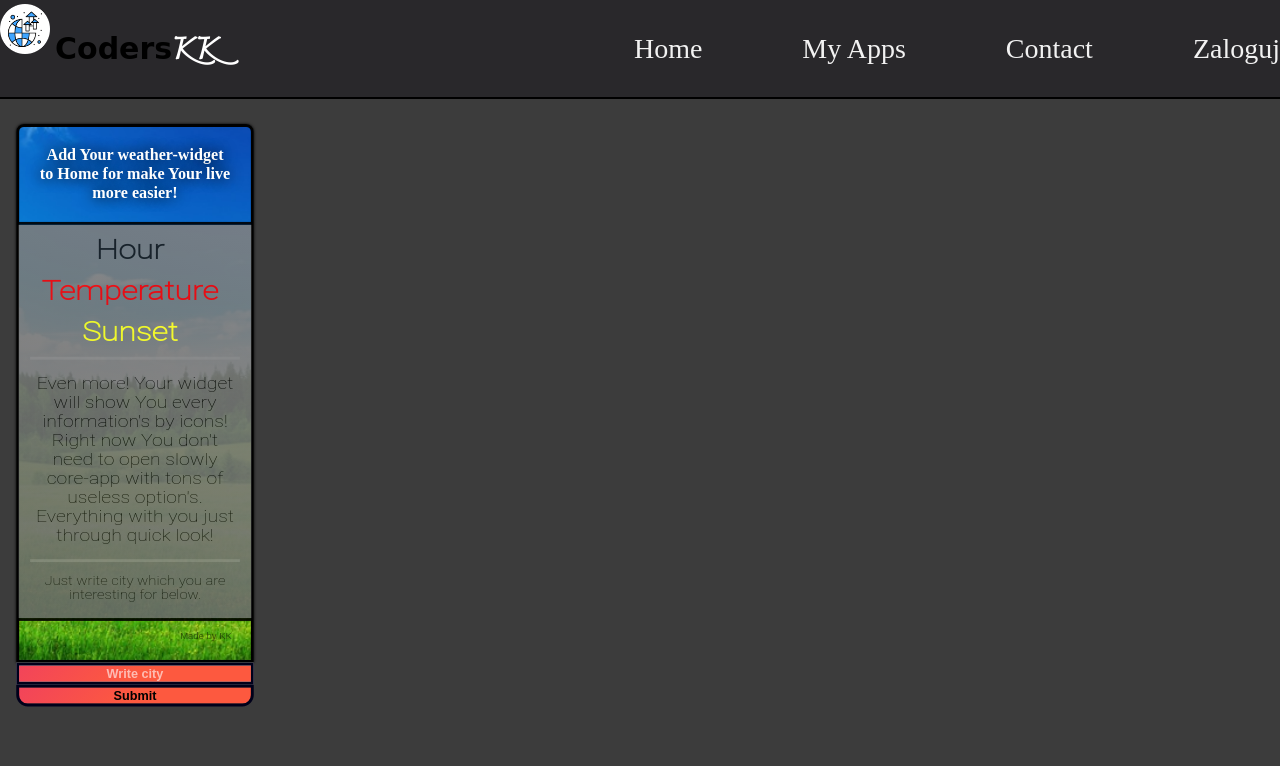
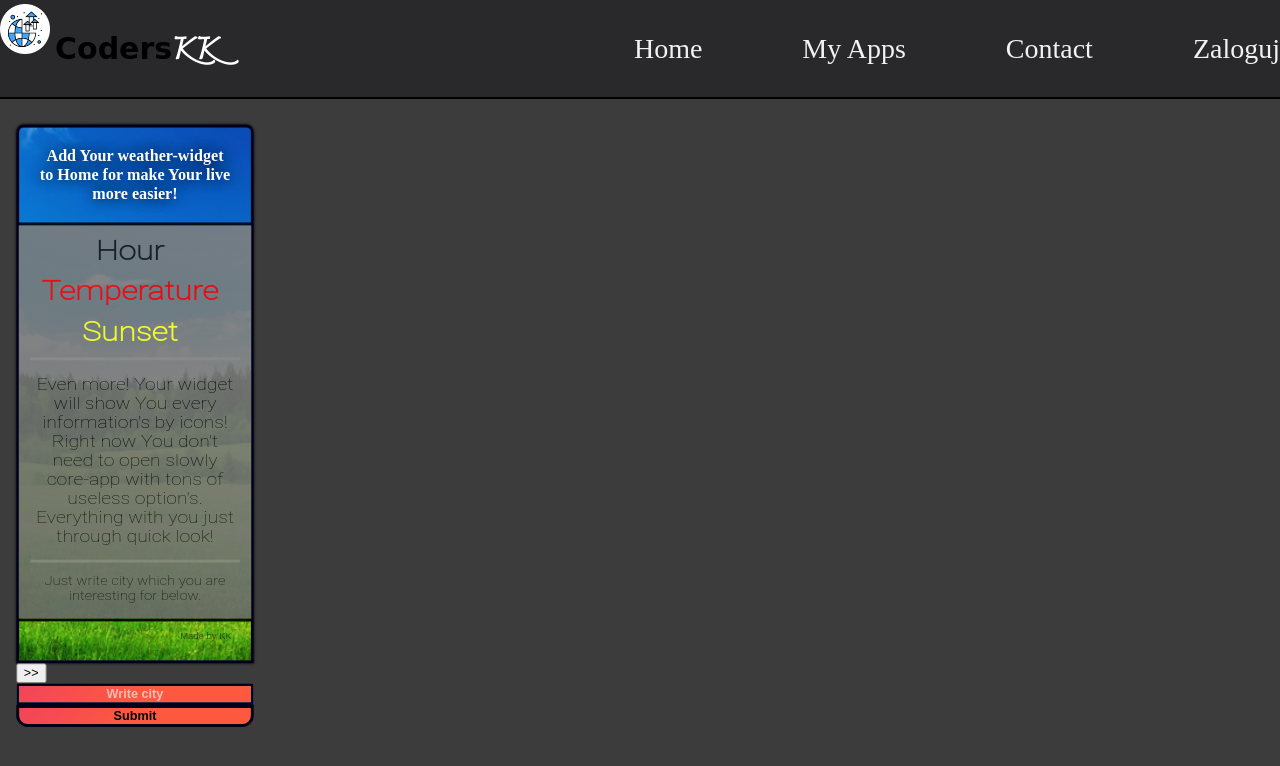
Before and after one commit to Konradk7/react-global-app, a React (Create React App) app: page / in a window 1280 px wide. Shown: the top 766 px of the page. Built offline with nearby package versions, Linux system fonts and the light colour scheme.

Commit message:
Init inputs-hide button

```diff
--- a/src/components/WeatherForm.js
+++ b/src/components/WeatherForm.js
@@ -1,6 +1,10 @@
-import React from 'react';
+import React, {useState} from 'react';
 
 function WeatherForm({value, change, submit}) {
+    const [showInputs, setShowInputs] = useState(false);
+    function handleShowInputs() {
+        setShowInputs(true)
+    }
     return (
 
         <form onSubmit={submit} className="weather-form">
@@ -8,7 +12,7 @@ function WeatherForm({value, change, submit}) {
                 <h2 className="weather-form-container__title"> Add Your weather-widget to Home for make Your live more
                     easier!</h2>
 
-                <p className="weather-form-container__text">
+                <div className="weather-form-container__text">
                     <ul className="weather-form-container__list">
                         <li className="weather-form-container__list-element">Hour</li>
                         <li className="weather-form-container__list-element">Temperature</li>
@@ -21,11 +25,15 @@ function WeatherForm({value, change, submit}) {
                     </p>
                     <p className="weather-form-container__text-footer"> Just write city which you are interesting for below.</p>
 
-                </p>
+                </div>
 
                 <p className="weather-form-container__footer">Made by KK </p>
 
             </div>
+            <div className="weather-form__input">
+                <button onClick={handleShowInputs}>
+                    >>
+                </button>
             <input
                 type="text"
                 value={value}
@@ -35,8 +43,9 @@ function WeatherForm({value, change, submit}) {
             />
             <input
                 type="submit"
-                className="weather-form__input-submit"/>
-
+                className="weather-form__input-submit"
+            />
+            </div>
         </form>
     );
 }
--- a/src/sass/common/_colors.scss
+++ b/src/sass/common/_colors.scss
@@ -21,7 +21,9 @@ $color-weather-body: rgb(21, 21, 21);
 $color-weather-form-border: #00001a;
 $color-weather-form-input: linear-gradient(135deg, #F2445A 0%,#FD593F 50%);
 
-
+%border {
+  border: toRem(3) solid $color-weather-form-border;
+}
 
 @keyframes loading {
   0% {
--- a/src/sass/components/_WeatherForm.scss
+++ b/src/sass/components/_WeatherForm.scss
@@ -1,3 +1,4 @@
+
 .weather-app {
   padding: 0 toRem(10);
   display: flex;
@@ -33,7 +34,7 @@
     box-shadow: 0 0 toRem(3) 0 black;
     padding: toRem(20);
     margin-top: toRem(10);
-    border: toRem(3) solid black;
+    @extend %border;
     border-radius: toRem(8) toRem(8) 0 0;
 
     &__title {
@@ -114,16 +115,19 @@
       }
     }
   }
-
-  &__input-text {
-
+  &__input{
+   ////visibility: hidden;
+   //height: 15px;
+   // overflow: hidden;
+   // &:hover{
+   //   overflow: visible;
+   // }
+  &-text {
+    text-align: center;
     background-image: $color-weather-form-input;
     width: toRem(240);
-    display: flex;
-    align-items: center;
     border: toRem(3) solid $color-weather-form-border;
-
-
+    outline: none;
     &::placeholder {
       padding: toRem(90);
       color: white;
@@ -132,7 +136,7 @@
     }
   }
 
-  &__input-submit {
+  &-submit {
     width: 100%;
     font-weight: bolder;
     border: toRem(3) solid $color-weather-form-border;
@@ -148,3 +152,4 @@
     }
   }
 }
+}
```
